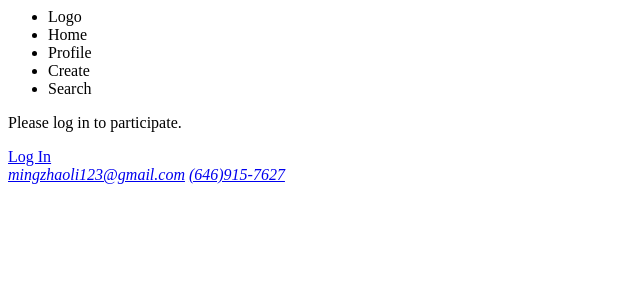
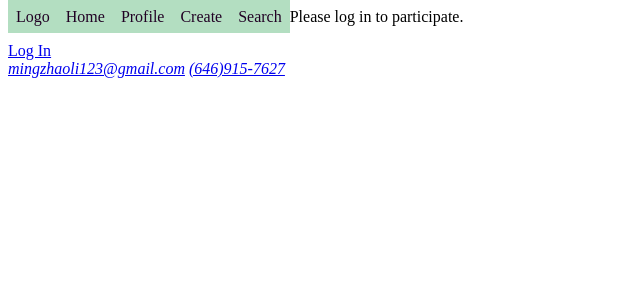
Before and after one commit to mingzhaoli/django_blog_site, a Django app: template blog_site/templates/home.html in a window 1280 px wide. Shown: the top 300 px of the page, without its empty margins (0-640 px from the left). Run offline with Django 3.2, Linux system fonts and the light colour scheme; the template is opened without the code that fills it, so the values that code supplies are empty.

Commit message:
Created static folders and files. Navbar css initial commit.

```diff
--- /dev/null
+++ b/blog_site/static/style.css
@@ -0,0 +1,18 @@
+/* Navigation Bar CSS */
+.navbar ul{
+    list-style-type: none;
+    margin: 0;
+    padding: 0;
+}
+.navbar li{
+    float: left;
+}
+.navbar a{
+    text-decoration: none;
+    color: #210124;
+    padding: 8px;
+    background-color: #B3DEC1;
+}
+.navbar nav{
+    display: inline-flex;
+}
--- a/blog_site/templates/navbar.html
+++ b/blog_site/templates/navbar.html
@@ -1,9 +1,12 @@
-<nav>
+{% load static %}
+<link rel="stylesheet" type="text/css" href="{% static 'style.css' %}" >
+
+<nav class="navbar">
     <ul>
-        <li>Logo</li>
-        <li>Home</li>
-        <li>Profile</li>
-        <li>Create</li>
-        <li>Search</li>
+        <li> <a href="#">Logo </a></li>
+        <li> <a href="#">Home </a></li>
+        <li> <a href="#">Profile </a></li>
+        <li> <a href="#">Create </a></li>
+        <li> <a href="#">Search </a></li>
     </ul>
 </nav>
```
Also changed, not shown: blog_site/posts_system/static/posts_system/style.css (added, +7 -0 lines), blog_site/posts_system/templates/posts_system/post_list.html (+7 -0 lines), blog_site/templates/registration/login.html (+7 -0 lines).
